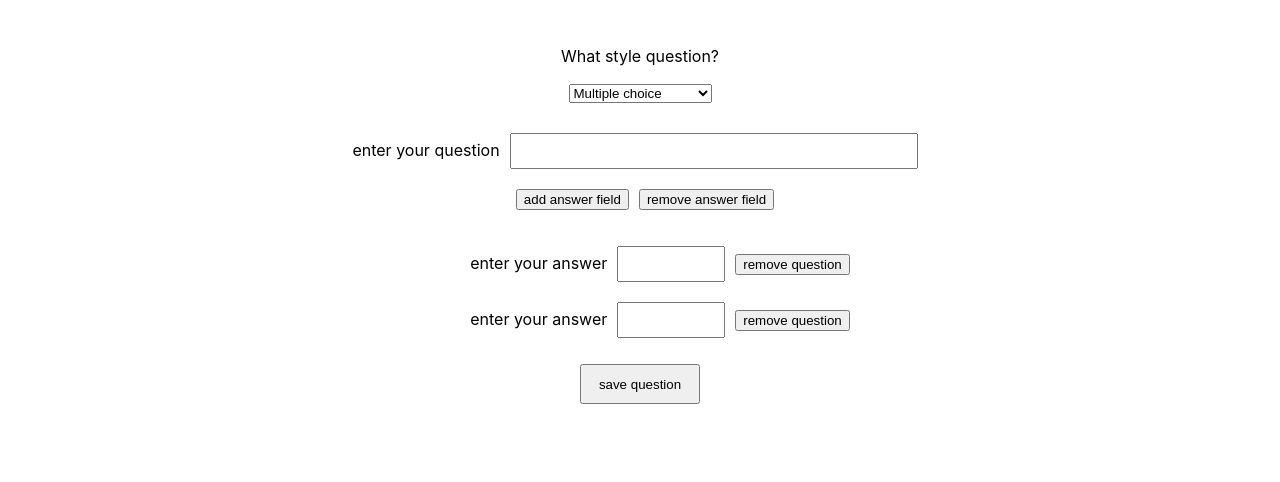
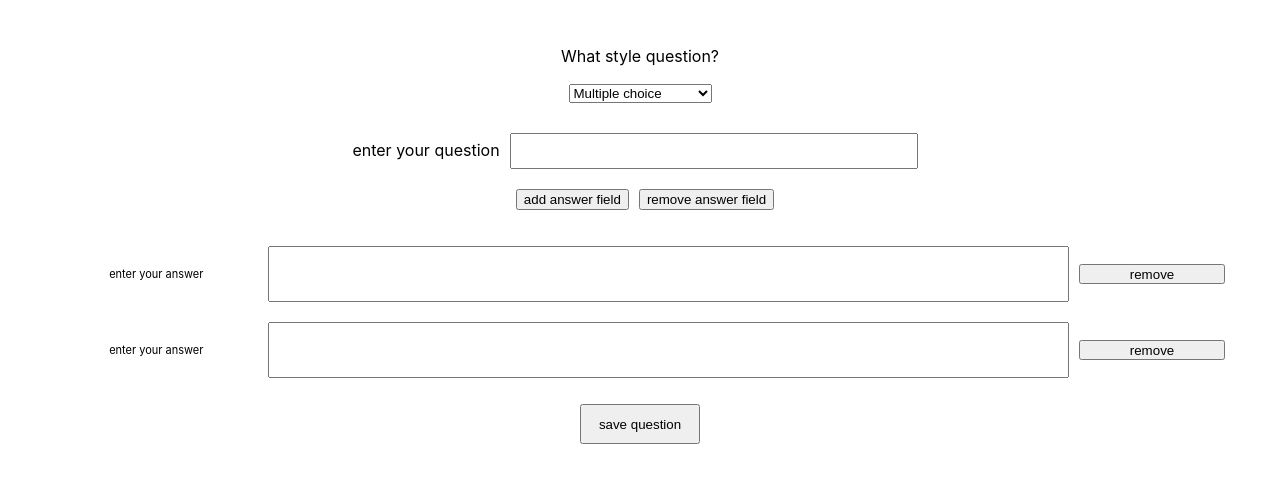
Before and after one commit to christian-m-george/team-two-client, a React (Create React App) app: page /single-question-builder in a window 1280 px wide. Shown: the top 482 px of the page. Built offline with nearby package versions, Linux system fonts and the light colour scheme.

Commit message:
component uses props

```diff
--- a/src/QuestionTypes/MultipleChoice.js
+++ b/src/QuestionTypes/MultipleChoice.js
@@ -1,6 +1,6 @@
 import React, { useState }  from "react";
 
-const MultipleChoice = () => {
+const MultipleChoice = (props) => {
     const [answerField, setAnswerField] = useState([0, 1]);
     const [answerFieldInputs, setAnswerFieldInputs] = useState([{number: 0, value: ''}, {number: 1, value: ''}]);
     const [questionInput, setQuestionInput] = useState('');
@@ -9,14 +9,13 @@ const MultipleChoice = () => {
         return answerField[answerField.length-1] + 1;
     }
 
-    // Need to update the state when the input on these fields is changed. Need to figure out a way to manage
-    // different fields and inputs on these fields that can be added and removed
     const createAnswerFields = (answerField) => {
         const answerFields = answerField.map((num) =>
         <li key={num}>
-            <label htmlFor='enter-answer' style={{height: 100, width: 20}}>enter your answer</label>
+            <div className='question-container' style={{display: "flex", justifyContent: "center", alignItems: "center", width: "100%", verticalAlign: "middle"}}>
+                <label htmlFor='enter-answer' style={{display: "vagra", justifyContent: "center", alignItems: "center", padding: 10, display: "flex", height: 30, width: "15%", fontSize: 11}}>enter your answer</label>
                 <input
-                style={{height: 30, margin:10, width: 100}}
+                    style={{height: 50, margin:10, width: "65%"}}
                     type='text'
                     onChange={(event) => {
                         const markers = answerFieldInputs.map((a) => {
@@ -27,33 +26,33 @@ const MultipleChoice = () => {
                                 return a;
                             }
                         });
-                    // markers[num] = {number: num, value: event.target.value};
-                    // console.log(JSON.stringify(markers) +  " WE ARE GOING TO SET THE ANSWER FIELD STATE TO THIS")
                         setAnswerFieldInputs(markers);
                     }}
                 />
+
             <button
                 onClick={() => {
                     if(answerField.length > 2) {
-                    console.log(num + " IS THE NUMBER OF REMOVED FIELD INPUT");
 
                         const newAnswerArray = answerField.filter((key) => key !== num);
                         console.log(newAnswerArray + " THIS IS NEW ANSWER ARRAY");
                         setAnswerField(newAnswerArray);
 
-                    // console.log(answerField + " THIS IS NSWER FIELD")
-
                         const newAnswerInputArray = answerFieldInputs.filter((fieldInput) => fieldInput.number !== num);
                         console.log(JSON.stringify(newAnswerInputArray) + " THIS IS NEW ANSWER INPUT ARRAY");
                         setAnswerFieldInputs(newAnswerInputArray);
 
-                    // console.log(answerFieldInputs + " THIS IS ANSWER INPUT FIELD");
                     }}
-                }>remove question</button>
+                }
+                style={{width: "12%", height: 20}}
+                >remove</button>
+
+            </div>
+
         </li>
       );
       return (
-        <ul style={{listStyle: 'none'}}>{answerFields}</ul>
+        <ul style={{listStyle: 'none', paddingInlineStart: 0}}>{answerFields}</ul>
       );
     }
 
@@ -67,6 +66,8 @@ const MultipleChoice = () => {
             // 'Access-Control-Allow-Credentials': true
           },
           body: JSON.stringify({
+              surveyId: props.surveyId,
+              num: props.num,
               questionInput,
               answerFieldInputs
           }),
@@ -82,8 +83,7 @@ const MultipleChoice = () => {
             }
           }).catch(err => {
               console.error(err);
-          }
-          );
+          });
         return response;
     }
 
```
Lines whose indentation alone changed are shown as unchanged.
